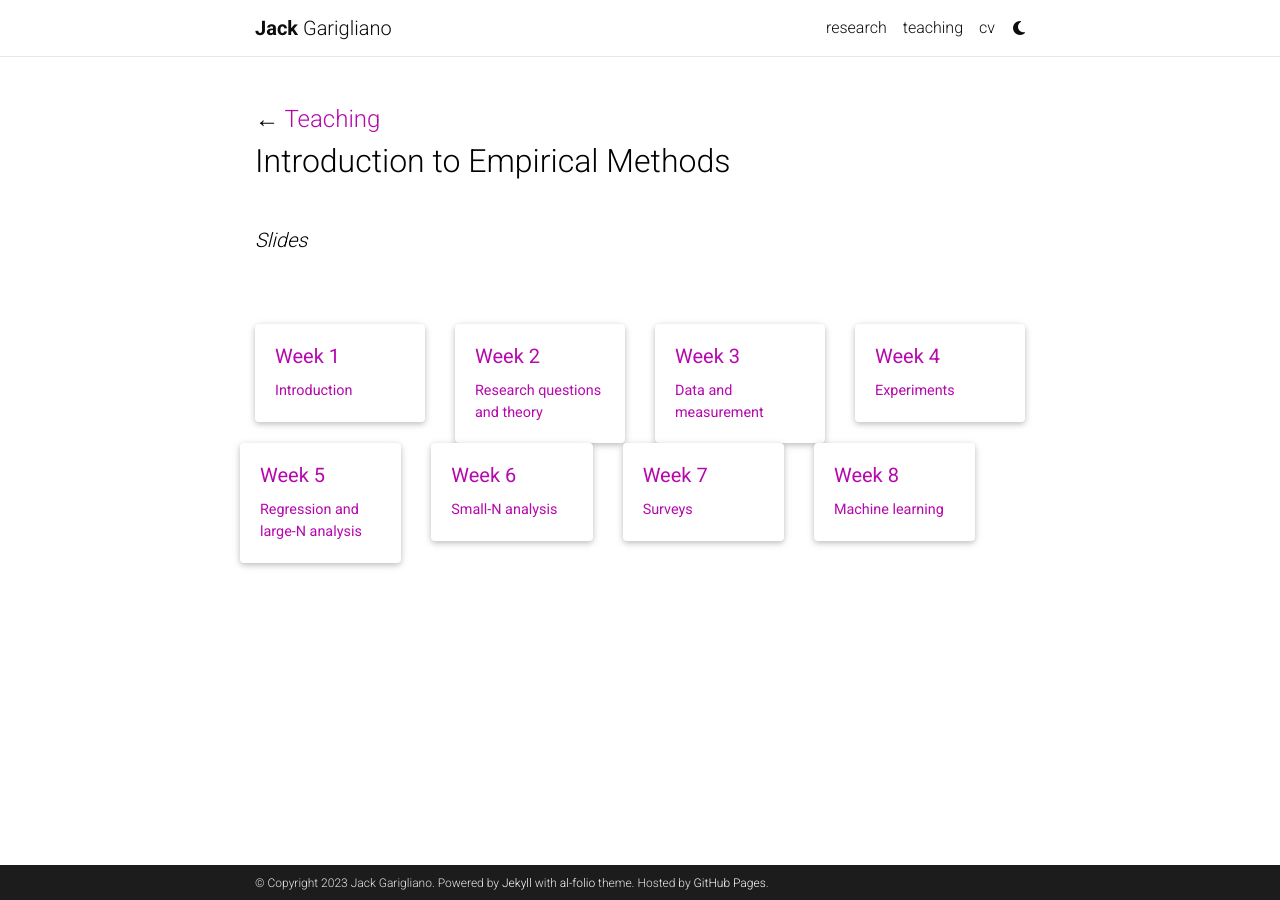
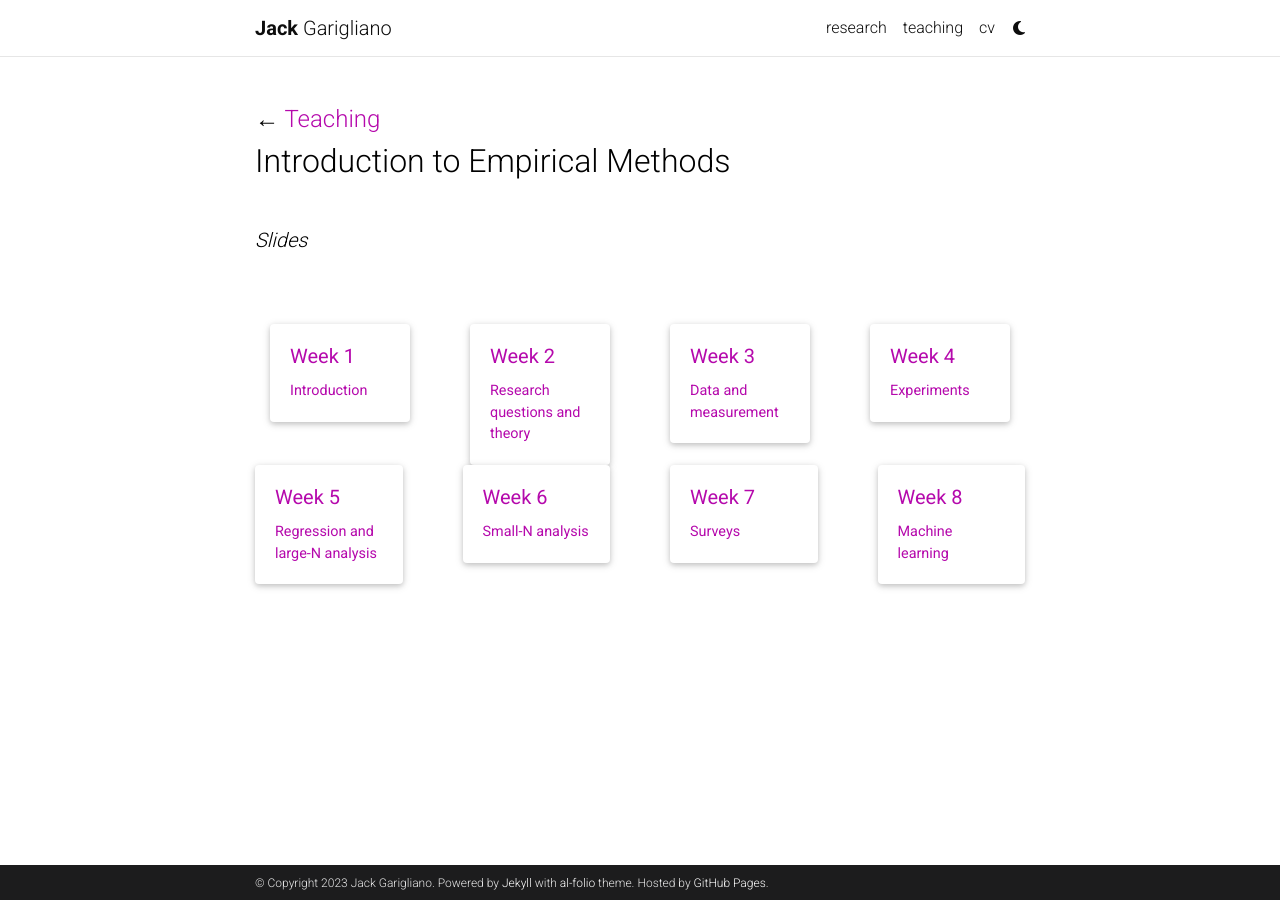
Before and after one commit to jack-garigliano/jack-garigliano.github.io, a Jekyll site: the page built from teaching/intro-empirics.md, in a window 1280 px wide. Built offline with Jekyll 4.4.1, drawn with Linux system fonts in a browser that asks for light colours; comment, search, counter and statistics services are not loaded; a style sheet for code colours, icons or effects is not loaded.

Commit message:
change row to "card deck" for uniform sizing

```diff
--- a/teaching/intro-empirics.md
+++ b/teaching/intro-empirics.md
@@ -14,7 +14,7 @@
 <h5><i>Slides</i></h5>
 <br>
 <br>
-<div class="row">
+<div class="card-deck">
   <div class="col-sm-3">
     <div class="card">
       <div class="card-body">
@@ -56,7 +56,7 @@
     </div>
   </div>
 
-  <div class="row">
+  <div class="card-deck">
   <div class="col-sm-3">
     <div class="card">
       <div class="card-body">
```
